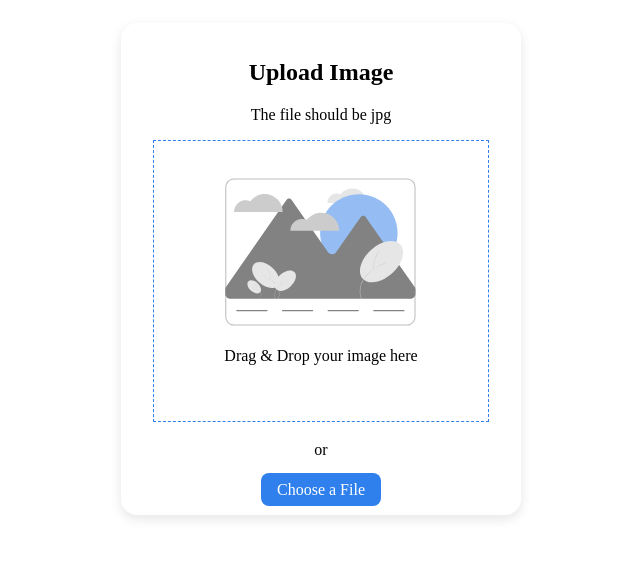
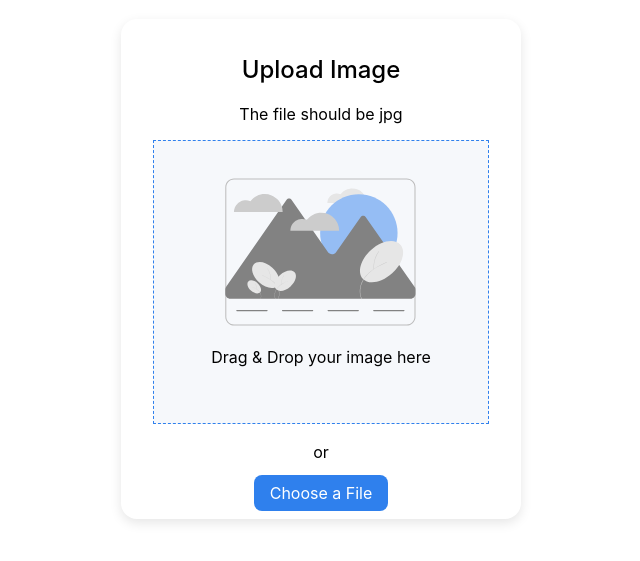
Before and after one commit to pauxiel/Image-uploader, a React (Vite) app: page / in a window 1280 px wide. Shown: the part 139-700 px from the top of the page, without its empty margins (319-959 px from the left). Built offline with nearby package versions, Linux system fonts and the light colour scheme.

Commit message:
font addition

```diff
--- a/src/App.scss
+++ b/src/App.scss
@@ -1,3 +1,17 @@
+
+@use "./scss/" as *;
+
+@import url('https://fonts.googleapis.com/css2?family=Poppins:wght@400;700&display=swap');
+
+
+
+
+
+
+
+
+
+
 html {
   box-sizing: border-box;
 }
@@ -9,6 +23,12 @@ html {
 
 body {
   height: 100vh;
+  font-family: $font-family;
+}
+
+h2 {
+  font-weight: 500;
+
 }
 
 *,
--- a/src/components/drag-and-drop/drag-drop.scss
+++ b/src/components/drag-and-drop/drag-drop.scss
@@ -1,4 +1,5 @@
 .dropzone {
     padding: 36px 0px 40px;
     margin-bottom: 19px;
+    background: #F6F8FB
 }
--- a/src/scss/_variables.scss
+++ b/src/scss/_variables.scss
@@ -22,5 +22,5 @@ $font-style: normal !default;
 $font-variant: normal !default;
 $font-weight: normal !default;
 $font-color: #4F4F4F !default;
-$font-family: -apple-system, BlinkMacSystemFont, Helvetica Neue, Helvetica, Arial, sans-serif !default;
+$font-family: -apple-system, BlinkMacSystemFont, 'Poppins', Arial, sans-serif !default;
 $line-height: 1.6 !default;
```
